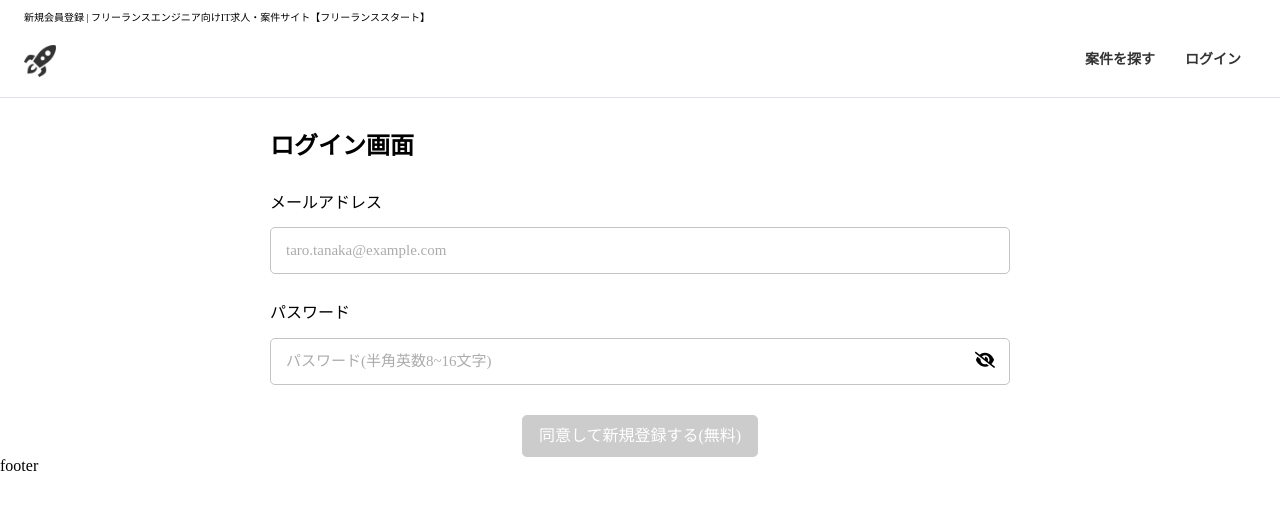
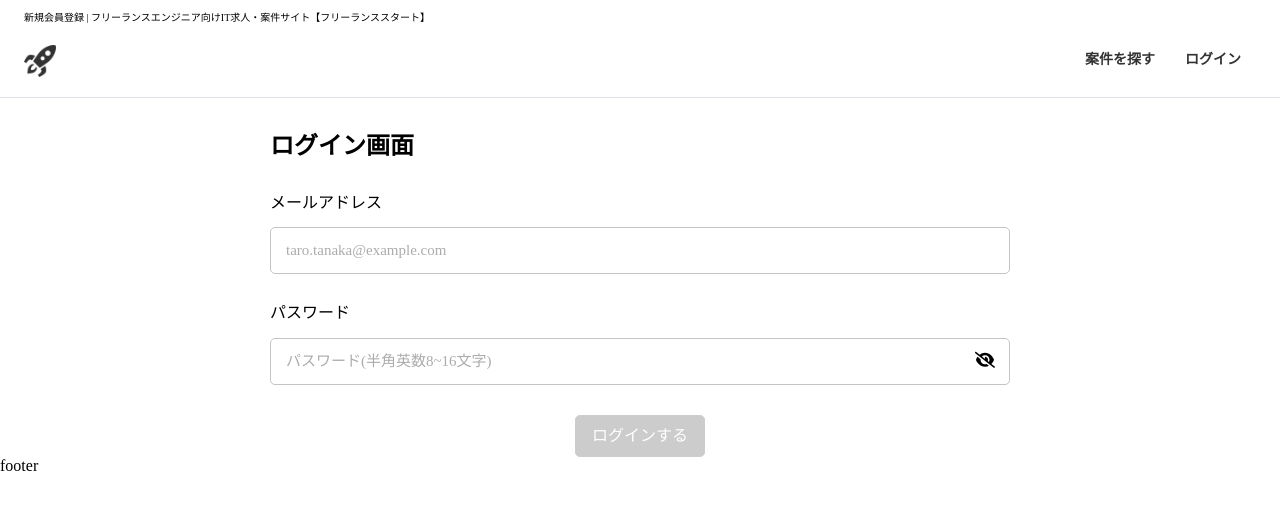
Before and after one commit to ozawakota/ratrun-app, a Nuxt app in the folder ratrun/: page /users/login in a window 1280 px wide. Shown: the top 510 px of the page. Built offline with nearby package versions, Linux system fonts and the light colour scheme.

Commit message:
fix BasicButtonのテキストを動的にする

```diff
--- a/ratrun/components/molecules/BasicForm/BasicForm.vue
+++ b/ratrun/components/molecules/BasicForm/BasicForm.vue
@@ -29,7 +29,7 @@
 
     <div class="form-btn signup_form-btn">
       <BasicButton
-        text="同意して新規登録する(無料)"
+        :text="props.btnText"
         color="#fff"
         backGround="#F86986"
         @clickButton="$emit('formSubmitted')"
@@ -40,14 +40,20 @@
 </template>
 
 <script lang="ts" setup>
-import { inject, defineEmits } from "vue";
+import { inject, defineEmits, defineProps } from "vue";
 import { BasicInput } from "../../atoms/Input";
 import { BasicButton } from "../../atoms/Button";
 
 
 const inputData = inject("formDataKey", null);
 const emit = defineEmits(["updateInput", "formSubmitted"]);
+const props = defineProps({
+  btnText: {
+    type: String,
+    default: "ボタンテキスト",
+  },
 
+});
 const updateInput = (value, key) => {
   emit("updateInput", { value:value, key:key });
 }
--- a/ratrun/components/organisms/Login/AppLogin.vue
+++ b/ratrun/components/organisms/Login/AppLogin.vue
@@ -6,6 +6,7 @@
         <BasicForm
           @form-submitted="$emit('formSubmitted', $event)"
           @update-input="$emit('updateInput', $event)"
+          btnText = "ログインする"
         />
       </div>
     </div>
--- a/ratrun/components/organisms/Signup/AppSignup.vue
+++ b/ratrun/components/organisms/Signup/AppSignup.vue
@@ -6,6 +6,7 @@
         <BasicForm
           @form-submitted="$emit('formSubmitted', $event)"
           @update-input="$emit('updateInput', $event)"
+          btnText = "同意して新規登録する(無料)"
         />
       </div>
     </div>
```
